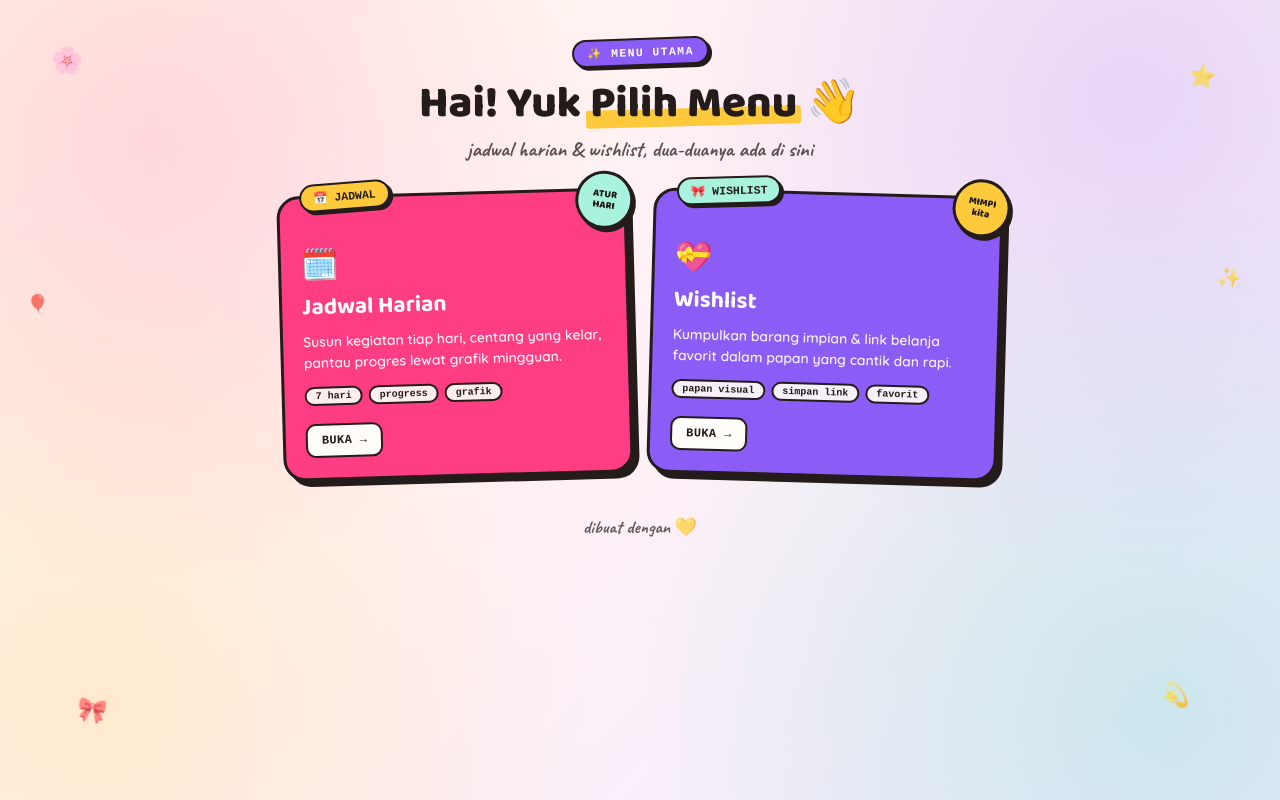
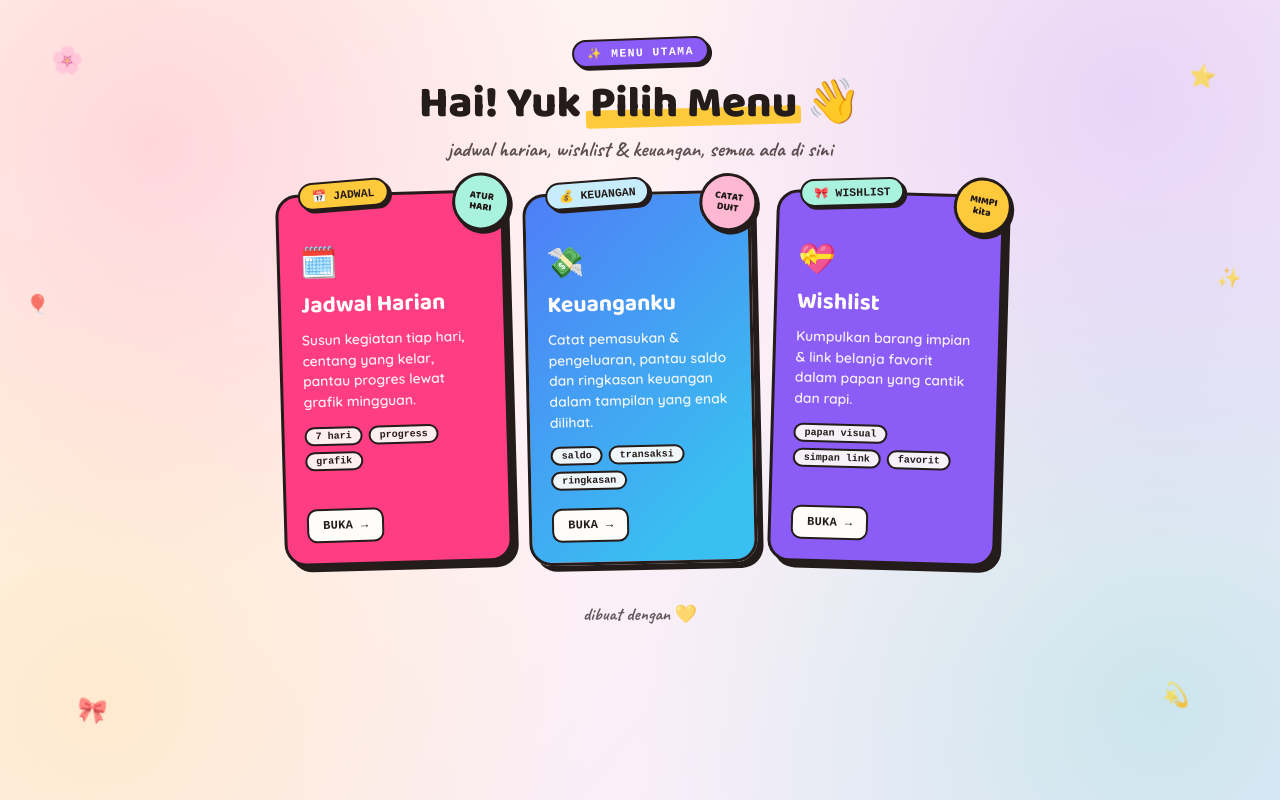
Before and after one commit to kayzen0273/PlanAndWish, a plain HTML site: page index.html in a window 1280 px wide. Drawn offline with Linux system fonts and the light colour scheme.

Commit message:
Update index.html

```diff
--- a/index.html
+++ b/index.html
@@ -19,6 +19,8 @@
     --mint-soft:#A9F2DE;
     --yellow:#FFC93C;
     --sky:#39C0F0;
+    --sky-soft:#C7ECFB;
+    --finblue:#4F7EF7;
     --font-display:'Baloo 2', sans-serif;
     --font-body:'Quicksand', sans-serif;
     --font-hand:'Caveat', cursive;
@@ -128,8 +130,11 @@
   /* ---------- menu grid ---------- */
   .menu-grid{
     display:grid;
-    grid-template-columns:1fr 1fr;
-    gap:20px;
+    grid-template-columns:repeat(3,1fr);
+    gap:18px;
+  }
+  @media (max-width:720px){
+    .menu-grid{ grid-template-columns:1fr 1fr; gap:20px; }
   }
   @media (max-width:560px){
     .menu-grid{ grid-template-columns:1fr; gap:30px; }
@@ -152,6 +157,7 @@
 
   .menu-card.card-jadwal{ background:var(--pink); transform:rotate(-1.6deg); }
   .menu-card.card-wishlist{ background:var(--purple); transform:rotate(1.6deg); }
+  .menu-card.card-keuangan{ background:linear-gradient(135deg, var(--finblue), var(--sky) 85%); transform:rotate(-1.2deg); }
 
   .menu-card:hover{ transform:translate(-4px,-5px) rotate(0deg); box-shadow:9px 9px 0 var(--ink); }
   .menu-card:active{ transform:translate(2px,2px) rotate(0deg); box-shadow:3px 3px 0 var(--ink); }
@@ -172,6 +178,7 @@
     transform:rotate(-3deg);
   }
   .card-wishlist .tab-label{ background:var(--mint-soft); }
+  .card-keuangan .tab-label{ background:var(--sky-soft); }
 
   .badge{
     position:absolute;
@@ -196,6 +203,7 @@
   }
   .card-jadwal .badge{ background:var(--mint-soft); }
   .card-wishlist .badge{ background:var(--yellow); }
+  .card-keuangan .badge{ background:var(--pink-soft); }
 
   .card-icon{ font-size:30px; margin:16px 0 6px; }
 
@@ -268,7 +276,7 @@
     <header>
       <span class="tag">✨ menu utama</span>
       <h1 class="main-title">Hai! Yuk <span class="hl">Pilih Menu</span> 👋</h1>
-      <p class="tagline">jadwal harian & wishlist, dua-duanya ada di sini</p>
+      <p class="tagline">jadwal harian, wishlist & keuangan, semua ada di sini</p>
     </header>
 
     <nav class="menu-grid">
@@ -282,6 +290,20 @@
           <span>7 hari</span>
           <span>progress</span>
           <span>grafik</span>
+        </div>
+        <span class="cta">Buka →</span>
+      </a>
+
+      <a class="menu-card card-keuangan" href="keuanganku.html">
+        <span class="tab-label">💰 KEUANGAN</span>
+        <span class="badge">CATAT<br>DUIT</span>
+        <span class="card-icon">💸</span>
+        <h2>Keuanganku</h2>
+        <p>Catat pemasukan & pengeluaran, pantau saldo dan ringkasan keuangan dalam tampilan yang enak dilihat.</p>
+        <div class="tags">
+          <span>saldo</span>
+          <span>transaksi</span>
+          <span>ringkasan</span>
         </div>
         <span class="cta">Buka →</span>
       </a>
```
